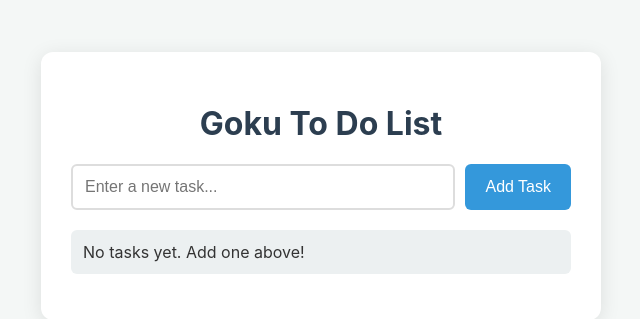
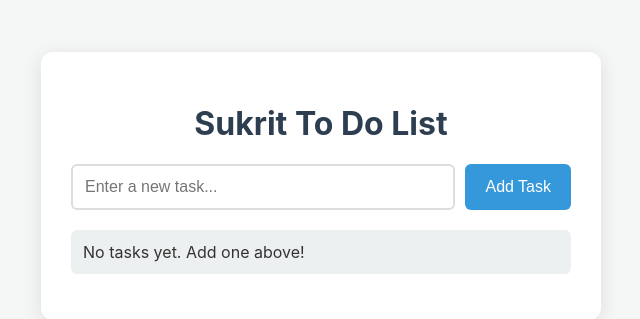
Before and after one commit to goku31s/to-do-list-Jenkins-CI-CD, a Flask app: page / in a window 1280 px wide. Shown: the part 234-553 px from the top of the page, without its empty margins (319-959 px from the left). Run offline with Flask 2, Linux system fonts and the light colour scheme; data that the repository does not hold is empty.

Commit message:
Change title from 'Goku To Do List' to 'Sukrit To Do List'

```diff
--- a/templates/index.html
+++ b/templates/index.html
@@ -8,7 +8,7 @@
 </head>
 <body>
     <div class="container">
-        <h1>Goku To Do List</h1>
+        <h1>Sukrit To Do List</h1>
         <form action="/add" method="post" class="todo-form">
             <input type="text" name="todoitem" placeholder="Enter a new task..." required>
             <button type="submit">Add Task</button>
```
